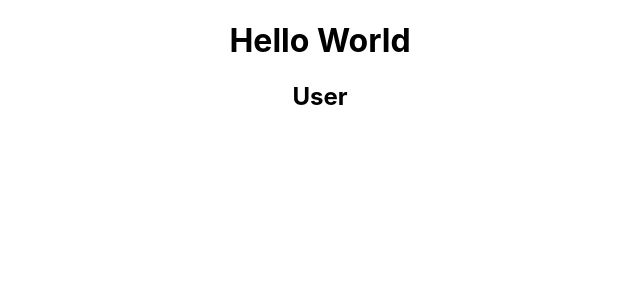
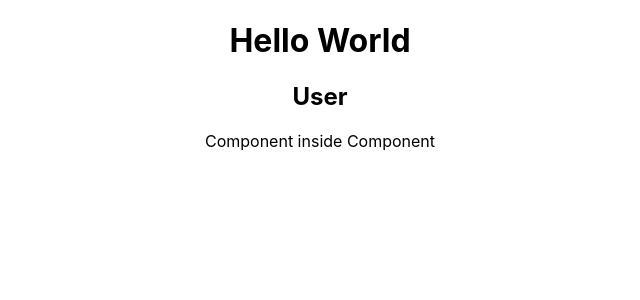
Before and after one commit to jigneshgit935/Learn_react_basic_to_advance, a React (Create React App) app: page / in a window 1280 px wide. Shown: the top 300 px of the page, without its empty margins (320-960 px from the left). Built offline with nearby package versions, Linux system fonts and the light colour scheme.

Commit message:
component-inside-component

```diff
--- a/src/App.js
+++ b/src/App.js
@@ -2,11 +2,16 @@ import './App.css';
 import User from './User';
 
 function App() {
+  function Common() {
+    return <div>Component inside Component</div>;
+  }
+
   return (
     <>
       <div className="App">
         <h1>Hello World</h1>
         <User />
+        {Common()}
       </div>
     </>
   );
```
